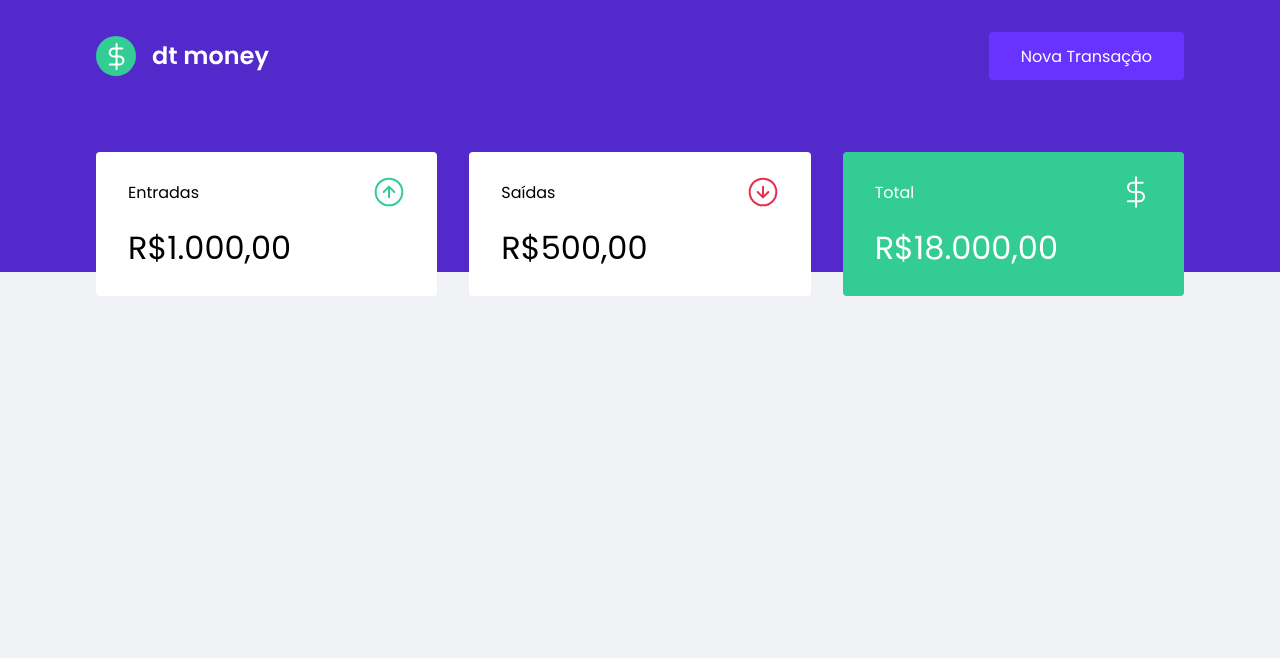
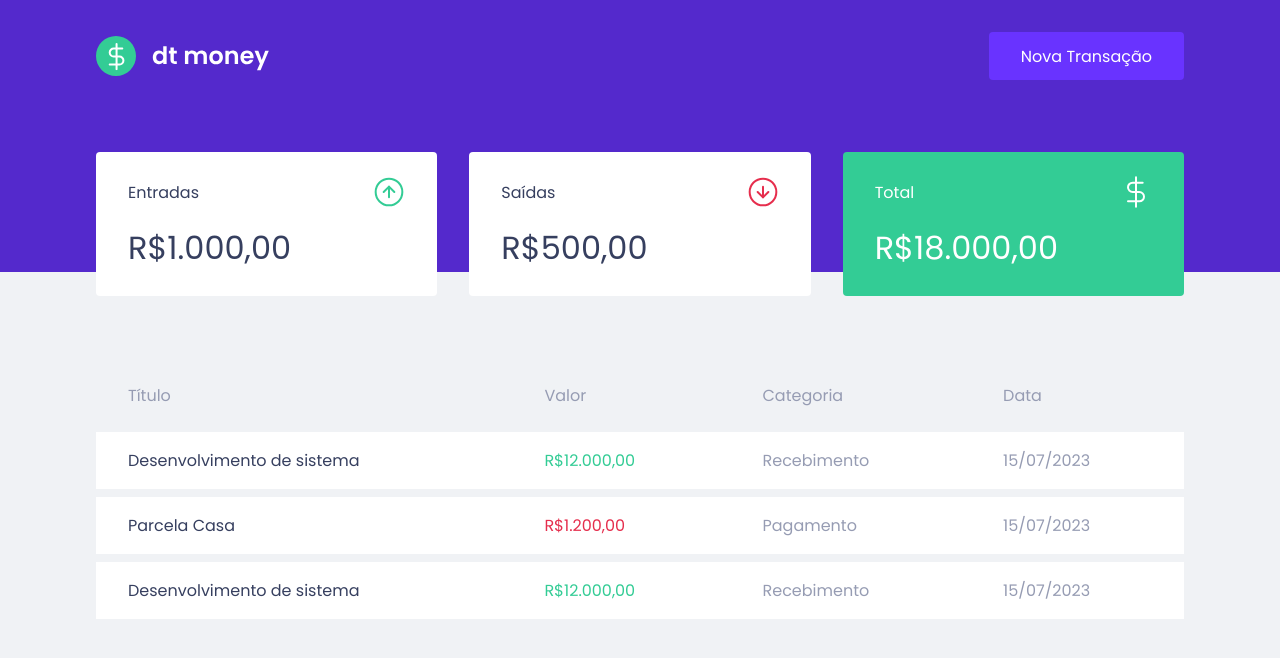
Before and after one commit to EngJao89/dtmoney, a React (Create React App) app: page / in a window 1280 px wide. Shown: the top 658 px of the page. Built offline with nearby package versions, Linux system fonts and the light colour scheme.

Commit message:
feat(dm07-transaction-table): implementa lista de transações do sistema

```diff
--- a/src/components/Dashboard/index.tsx
+++ b/src/components/Dashboard/index.tsx
@@ -1,10 +1,12 @@
 import { Summary } from "../Summary";
+import { TransactionsTable } from "../TransactionsTable";
 import { Container } from "./styles";
 
 export function Dashboard(){
   return(
     <Container>
       <Summary />
+      <TransactionsTable />
     </Container>
   );
 }
--- /dev/null
+++ b/src/components/TransactionsTable/index.tsx
@@ -0,0 +1,40 @@
+import { Container } from "./styles";
+
+export function TransactionsTable(){
+  return (
+    <Container>
+      <table>
+        <thead>
+          <tr>
+            <th>Título</th>
+            <th>Valor</th>
+            <th>Categoria</th>
+            <th>Data</th>
+          </tr>
+        </thead>
+
+        <tbody>
+          <tr>
+            <td>Desenvolvimento de sistema</td>
+            <td className="deposit">R$12.000,00</td>
+            <td>Recebimento</td>
+            <td>15/07/2023</td>
+          </tr>
+          <tr>
+            <td>Parcela Casa</td>
+            <td className="withdraw">R$1.200,00</td>
+            <td>Pagamento</td>
+            <td>15/07/2023</td>
+          </tr>
+          <tr>
+            <td>Desenvolvimento de sistema</td>
+            <td className="deposit">R$12.000,00</td>
+            <td>Recebimento</td>
+            <td>15/07/2023</td>
+          </tr>
+        </tbody>
+      </table>
+    </Container>
+
+  )
+}
--- /dev/null
+++ b/src/components/TransactionsTable/styles.ts
@@ -0,0 +1,37 @@
+import styled from 'styled-components';
+
+export const Container = styled.div`
+  margin-top: 4rem;
+
+  table {
+    width: 100%;
+    border-spacing: 0 0.5rem;
+
+    th {
+      color: var(--text-body);
+      font-weight: 400;
+      padding: 1rem 2rem;
+      text-align: left;
+      line-height: 1.5rem;
+    }
+
+    td {
+      padding: 1rem 2rem;
+      border: 0;
+      background: var(--shape);
+      color: var(--text-body);
+
+      &:first-child {
+        color: var(--text-title);
+      }
+
+      &.deposit {
+        color: var(--green);
+      }
+
+      &.withdraw {
+        color: var(--red);
+      }
+    }
+  }
+`;
--- a/src/styles/global.ts
+++ b/src/styles/global.ts
@@ -9,7 +9,7 @@ export const GlobalStyle = createGlobalStyle`
 
     --blue-light: #6933FF;
 
-    --text-tittle: #363F5F;
+    --text-title: #363F5F;
     --text-body: #969CB3;
 
     --backgroun: #F0F2F5;
```
